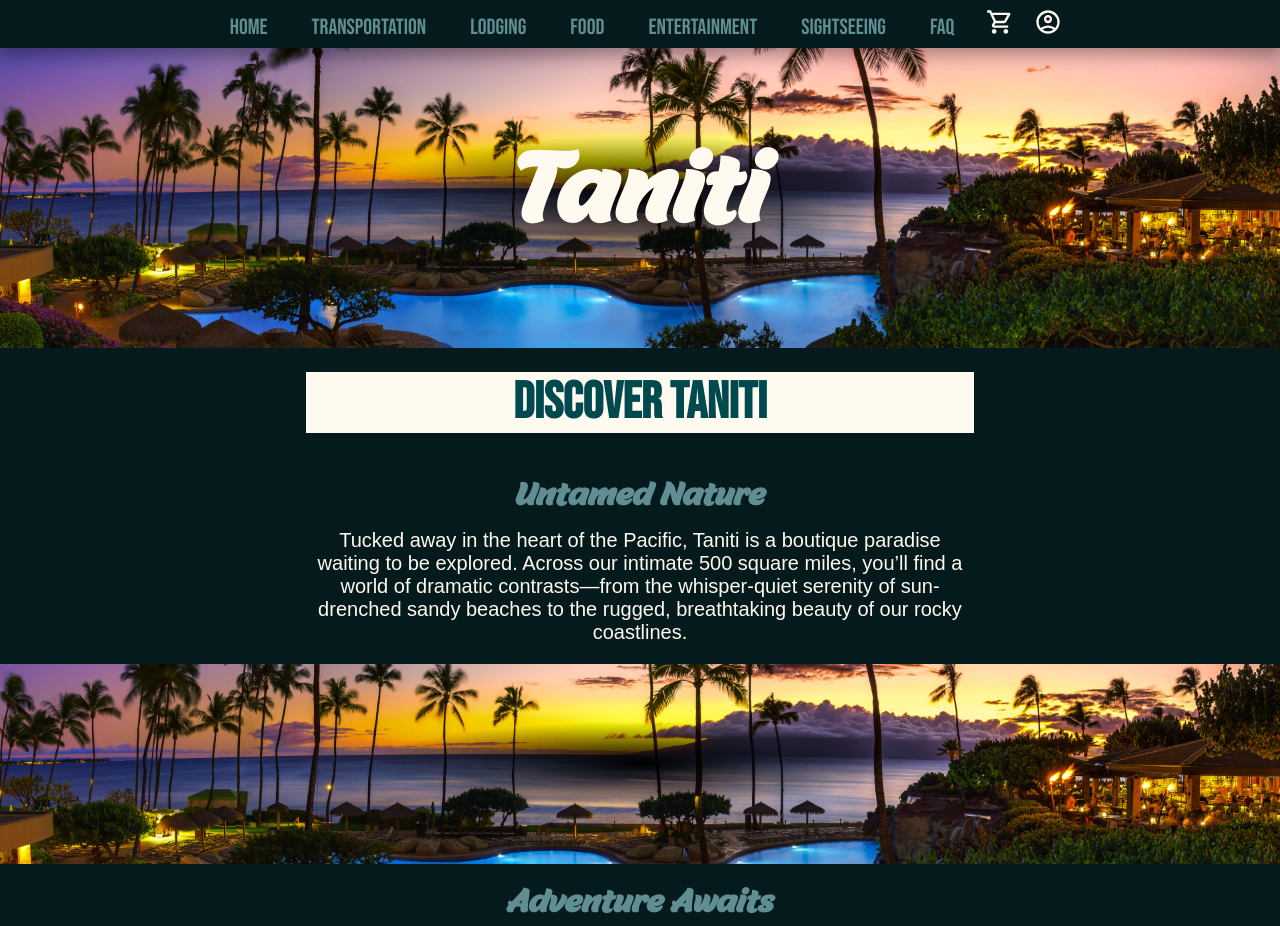
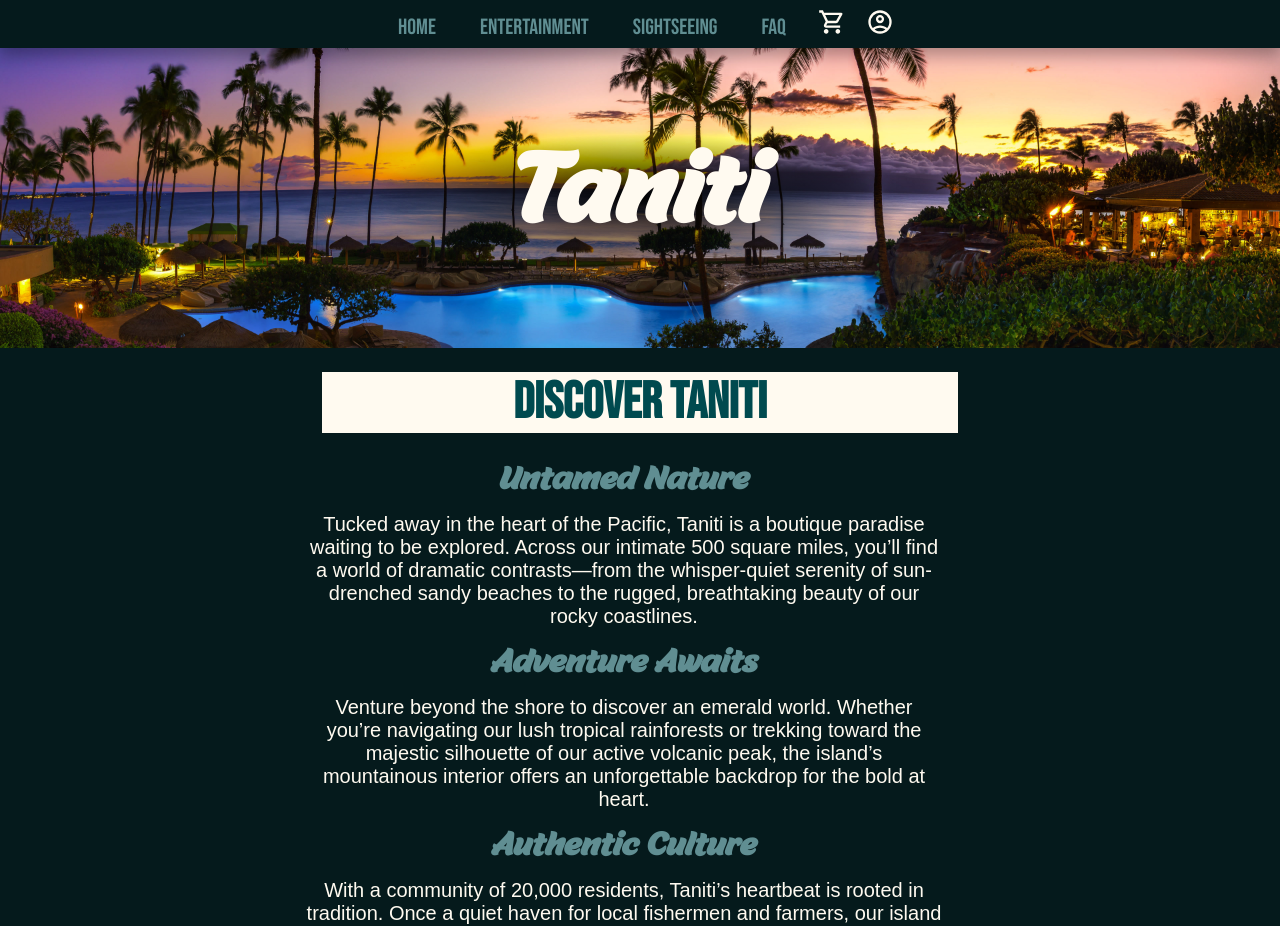
Before and after one commit to JakeeBro/ng-taniti, an Angular app: page /home in a window 1280 px wide. Shown: the top 926 px of the page. Built offline with nearby package versions, Linux system fonts and the light colour scheme; a web font is replaced by a local one.

Commit message:
Home Page Redesign, CSS Fix, NavBar Page Deletion

```diff
--- a/src/app/app.routes.ts
+++ b/src/app/app.routes.ts
@@ -8,9 +8,9 @@ import { Orders } from "./components/orders/orders";
 export const routes: Routes = [
   { path: '', redirectTo: 'home', pathMatch: 'full' },
   { path: 'home', component: Home },
-  { path: 'transportation', component: Page, data: { data: transportationData }},
-  { path: 'lodging', component: Page, data: { data: lodgingData }},
-  { path: 'food', component: Page, data: { data: foodData }},
+  // { path: 'transportation', component: Page, data: { data: transportationData }},
+  // { path: 'lodging', component: Page, data: { data: lodgingData }},
+  // { path: 'food', component: Page, data: { data: foodData }},
   { path: 'entertainment', component: Page, data: { data: entertainmentData }},
   { path: 'sightseeing', component: Page, data: { data: sightseeingData }},
   { path: 'cart', component: Cart },
--- a/src/app/components/home/home.css
+++ b/src/app/components/home/home.css
@@ -11,18 +11,30 @@
   display: flex;
   flex-direction: column;
   justify-content: center;
-  align-items: center;
+  align-items: stretch;
 }
 
 app-banner {
   width: 100%;
 }
 
+.info-banner {
+  margin: 0 auto 2rem;
+
+  width: 100%;
+  max-width: calc(var(--maxWidth) - 2rem);
+
+  display: flex;
+  flex-direction: column;
+  justify-content: center;
+  align-items: center;
+}
+
 .info-banner h1 {
-  margin: 0 1rem;
-  padding: 0;
+  margin: 0;
+  padding: 0 1rem;
 
-  width: calc(100% - 2rem);
+  width: calc(100% - 4rem);
 
   background-color: floralwhite;
   color: var(--primary);
@@ -43,3 +55,11 @@ app-banner {
   flex-direction: column;
   gap: 3rem;
 }
+
+.content-section {
+  width: 100%;
+  max-width: var(--maxWidth); /* Keep your max width constraint */
+  margin: 0 auto;             /* Keep it centered */
+  display: flex;
+  flex-direction: column;
+}
--- a/src/app/components/home/home.html
+++ b/src/app/components/home/home.html
@@ -1,36 +1,18 @@
 <div class="home-shell">
 
   <app-banner [data]="bannerData"></app-banner>
-
-  <div class="home-content">
 
   <div class="info-banner">
     <h1>DISCOVER TANITI</h1>
   </div>
 
+  <div class="content-section">
+
     <app-info [data]="aboutData"></app-info>
-
-  </div>
-
-  <app-banner [data]="banner1"></app-banner>
-
-  <div class="home-content">
-
-  </div>
     <app-info [data]="aboutData2"></app-info>
     <app-info [data]="aboutData3"></app-info>
-
-    <div class="content-section">
-
     <app-info [data]="entertainmentData"></app-info>
-
-
-    </div>
-
-    <div class="content-section">
-
     <app-info [data]="sightseeingData"></app-info>
-
 
   </div>
 
--- a/src/app/components/info/info.css
+++ b/src/app/components/info/info.css
@@ -1,5 +1,8 @@
 .info-shell {
   /*background-color: red;*/
+
+  width: 100%;
+  max-width: calc(var(--maxWidth) - 2rem);
 
   display: flex;
   justify-content: center;
@@ -10,9 +13,6 @@
 
   margin: 0 1rem;
   padding: 0 0 1.25rem 0;
-
-  width: 100%;
-  max-width: calc(var(--maxWidth) - 2rem);
 
   display: flex;
   flex-direction: column;
@@ -72,9 +72,19 @@ img {
 }
 
 @media (max-width: 850px) {
+  .info-shell {
+    /*justify-content: right;*/
+
+    width: 100%;
+  }
+
+  .info-container {
+    /*background-color: red;*/
+  }
+
   .info-container.primary p {
     /*padding: 0 1rem;*/
-    text-align: left;
+    /*text-align: left;*/
   }
 
   info-container.secondary p {
@@ -87,7 +97,7 @@ img {
 
   .faq {
     flex-direction: column;
-    align-items: center;
+    /*align-items: center;*/
   }
 
   .faq p.title {
@@ -99,7 +109,7 @@ img {
 
   .faq p {
     width: 100%;
-    /*max-width: calc(100% - 2rem);*/
+    max-width: calc(100% - 2rem);
 
     text-align: left;
   }
--- a/src/app/components/navbar/navbar.html
+++ b/src/app/components/navbar/navbar.html
@@ -3,9 +3,9 @@
     <app-nav-link [linkData]="home"></app-nav-link>
 
     @if (isDesktop()) {
-      <app-nav-link [linkData]="transportation"></app-nav-link>
-      <app-nav-link [linkData]="lodging"></app-nav-link>
-      <app-nav-link [linkData]="food"></app-nav-link>
+<!--      <app-nav-link [linkData]="transportation"></app-nav-link>-->
+<!--      <app-nav-link [linkData]="lodging"></app-nav-link>-->
+<!--      <app-nav-link [linkData]="food"></app-nav-link>-->
       <app-nav-link [linkData]="entertainment"></app-nav-link>
       <app-nav-link [linkData]="sightseeing"></app-nav-link>
       <app-nav-link [linkData]="faq"></app-nav-link>
--- a/src/app/components/navbar/navbar.ts
+++ b/src/app/components/navbar/navbar.ts
@@ -120,21 +120,21 @@ export class Navbar {
   }
 
   exploreLinks: NavLinkData[] = [
-    {
-      text: 'Transportation',
-      route: '/transportation',
-      displayMode: 'text-only'
-    },
-    {
-      text: 'Lodging',
-      route: '/lodging',
-      displayMode: 'text-only'
-    },
-    {
-      text: 'Food',
-      route: '/food',
-      displayMode: 'text-only'
-    },
+    // {
+    //   text: 'Transportation',
+    //   route: '/transportation',
+    //   displayMode: 'text-only'
+    // },
+    // {
+    //   text: 'Lodging',
+    //   route: '/lodging',
+    //   displayMode: 'text-only'
+    // },
+    // {
+    //   text: 'Food',
+    //   route: '/food',
+    //   displayMode: 'text-only'
+    // },
     {
       text: 'Entertainment',
       route: '/entertainment',
--- a/src/app/components/page/page.css
+++ b/src/app/components/page/page.css
@@ -14,13 +14,15 @@ h1 {
 }
 
 .pageInfo-container {
+  /*background-color: blue;*/
+
   width: 100%;
   max-width: var(--maxWidth);
 
   display: flex;
   flex-direction: column;
   justify-content: space-between;
-  align-items: center;
+  align-items: stretch;
   gap: 3rem;
 }
 
--- a/src/app/components/vendor/vendor.css
+++ b/src/app/components/vendor/vendor.css
@@ -9,7 +9,7 @@
 .vendor-container {
   display: grid;
   /* Column 1: Image (250px) | Column 2: Text (Flexible) | Column 3: Button (Fixed) */
-  grid-template-columns: 200px 1.25fr 200px;
+  grid-template-columns: 200px minmax(0, 1.25fr) 200px;
   grid-template-areas:
     "image title button"
     "image about button";
@@ -19,6 +19,10 @@
   background: var(--vendor-background);
 
   overflow: hidden;
+
+  @media (max-width: 850px) {
+
+  }
 }
 
 /* 1. Image on the Left */
@@ -51,6 +55,8 @@ img {
 
   @media (max-width: 850px) {
     margin: 1rem 0 0.25rem 0;
+
+    text-align: center;
   }
 }
 
@@ -67,6 +73,8 @@ img {
 
   @media (max-width: 850px) {
     margin: 0 0 1rem 0;
+
+    text-align: center;
   }
 }
 
@@ -95,6 +103,8 @@ button {
   transition: transform 0.1s ease-in-out;
 
   @media (max-width: 850px) {
+    margin: 0;
+
     justify-self: center;
   }
 }
```
Lines whose indentation alone changed are shown as unchanged.
